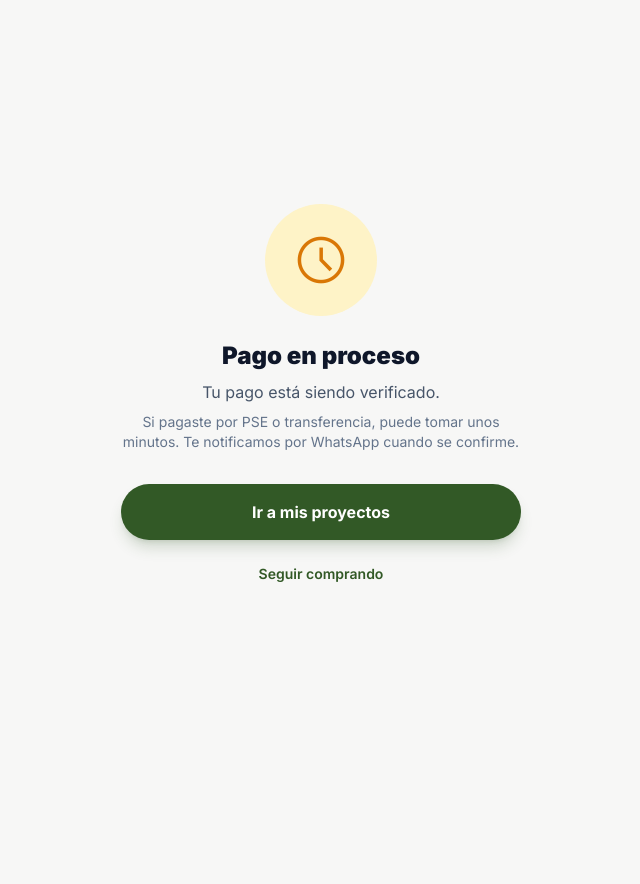
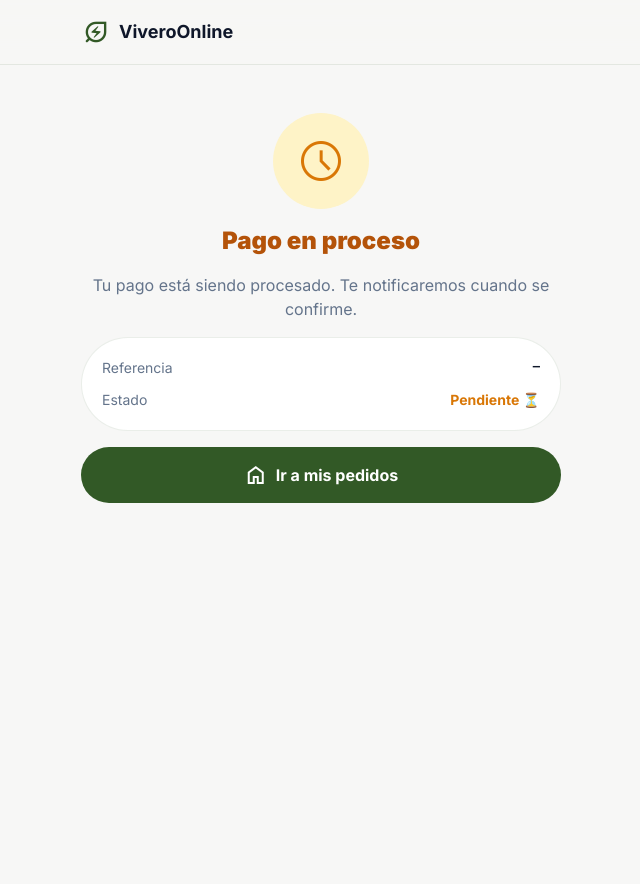
Before and after one commit to viveroonlinecomco-code/vivero-online, a FastAPI app: page /pagos/resultado in a window 1280 px wide. Shown: the whole page, without its empty margins (319-959 px from the left). Before the commit the page ends 582 px from the top, so only its background shows below. Run offline with FastAPI, Linux system fonts and the light colour scheme; parts of the project's set-up code (start-up, migrations or seed data) failed here and were passed over; some libraries are stand-ins or nearby versions.

Commit message:
Update pagos_resultado.html

```diff
--- a/app/templates/pagos_resultado.html
+++ b/app/templates/pagos_resultado.html
@@ -17,231 +17,226 @@ tailwind.config = {
     }},
 }
 </script>
-<style>
-body { min-height: 100dvh; font-family: 'Inter', sans-serif; }
-@keyframes check-in { 0% { transform: scale(0) rotate(-15deg); opacity:0; } 80% { transform: scale(1.1); } 100% { transform: scale(1) rotate(0); opacity:1; } }
-@keyframes fade-up { from { opacity:0; transform:translateY(12px); } to { opacity:1; transform:translateY(0); } }
-.anim-check { animation: check-in .5s cubic-bezier(.34,1.56,.64,1) both; }
-.anim-up { animation: fade-up .4s ease both; }
-.anim-up-d1 { animation: fade-up .4s .1s ease both; }
-.anim-up-d2 { animation: fade-up .4s .2s ease both; }
-.anim-up-d3 { animation: fade-up .4s .35s ease both; }
-</style>
+<style>body { min-height: max(884px, 100dvh); font-family: 'Inter', sans-serif; }</style>
 </head>
 <body class="bg-background-light dark:bg-background-dark text-slate-900 dark:text-slate-100">
 
-<div class="flex flex-col min-h-dvh max-w-md mx-auto px-6 items-center justify-center py-12">
+<header class="sticky top-0 z-50 bg-background-light/80 dark:bg-background-dark/80 backdrop-blur-md border-b border-primary/10">
+    <div class="max-w-lg mx-auto px-4 h-16 flex items-center gap-2">
+        <span class="material-symbols-outlined text-primary text-3xl">energy_savings_leaf</span>
+        <h2 class="text-lg font-bold">ViveroOnline</h2>
+    </div>
+</header>
 
-    <!-- CARGANDO -->
-    <div id="estado-loading" class="text-center">
-        <div class="w-24 h-24 rounded-full bg-primary/10 flex items-center justify-center mb-6 mx-auto">
+<main class="max-w-lg mx-auto px-4 py-12 flex flex-col items-center gap-6 text-center">
+
+    <!-- Estado: procesando -->
+    <div id="state-processing" class="flex flex-col items-center gap-4">
+        <div class="w-24 h-24 rounded-full bg-primary/10 flex items-center justify-center">
             <span class="material-symbols-outlined text-primary text-5xl animate-spin">progress_activity</span>
         </div>
-        <h1 class="text-2xl font-bold mb-2">Verificando tu pago...</h1>
-        <p class="text-slate-500 text-sm">Esto puede tomar unos segundos.</p>
-        <div class="flex justify-center gap-1 mt-6">
-            <div class="w-2 h-2 rounded-full bg-primary/40 animate-bounce" style="animation-delay:0s"></div>
-            <div class="w-2 h-2 rounded-full bg-primary/40 animate-bounce" style="animation-delay:.15s"></div>
-            <div class="w-2 h-2 rounded-full bg-primary/40 animate-bounce" style="animation-delay:.3s"></div>
+        <h1 class="text-2xl font-black">Verificando tu pago...</h1>
+        <p class="text-slate-500">Estamos confirmando la transacción con ePayco. Esto puede tomar unos segundos.</p>
+    </div>
+
+    <!-- Estado: aprobado -->
+    <div id="state-aprobado" class="hidden flex flex-col items-center gap-4 w-full">
+        <div class="w-24 h-24 rounded-full bg-emerald-100 dark:bg-emerald-900/30 flex items-center justify-center">
+            <span class="material-symbols-outlined text-emerald-600 text-5xl">check_circle</span>
+        </div>
+        <h1 class="text-2xl font-black text-emerald-700 dark:text-emerald-400">¡Pago confirmado!</h1>
+        <p class="text-slate-500">Tu pedido está confirmado. El vivero recibirá una notificación y coordinará la entrega.</p>
+
+        <div class="w-full bg-white dark:bg-slate-800 rounded-xl border border-primary/10 p-5 space-y-3 text-left">
+            <p class="text-xs font-bold text-slate-500 uppercase tracking-wider">Detalle del pago</p>
+            <div class="flex justify-between text-sm">
+                <span class="text-slate-500">Referencia</span>
+                <span id="ref-aprobado" class="font-mono font-semibold text-xs">—</span>
+            </div>
+            <div class="flex justify-between text-sm">
+                <span class="text-slate-500">Monto</span>
+                <span id="monto-aprobado" class="font-bold text-primary">—</span>
+            </div>
+            <div class="flex justify-between text-sm">
+                <span class="text-slate-500">Estado</span>
+                <span class="font-bold text-emerald-600">Aprobado ✓</span>
             </div>
         </div>
 
-    <!-- APROBADO -->
-    <div id="estado-aprobado" class="hidden text-center w-full">
-        <div class="w-28 h-28 rounded-full bg-emerald-100 dark:bg-emerald-900/30 flex items-center justify-center mb-6 mx-auto anim-check">
-            <span class="material-symbols-outlined text-emerald-600 dark:text-emerald-400" style="font-size:3.5rem;">check_circle</span>
+        <div class="bg-primary/5 border border-primary/10 rounded-xl px-4 py-3 w-full text-left">
+            <p class="text-xs text-primary font-semibold flex items-start gap-2">
+                <span class="material-symbols-outlined text-sm mt-0.5">local_shipping</span>
+                El vivero fue notificado y coordinará la entrega según los datos que ingresaste. Recibirás un mensaje de WhatsApp cuando lo despachen.
+            </p>
         </div>
-        <h1 class="text-3xl font-black mb-2 anim-up">¡Pago aprobado! 🎉</h1>
-        <p class="text-slate-600 dark:text-slate-400 mb-8 anim-up-d1">Tu transacción se confirmó correctamente.</p>
 
-        <!-- Detalle del pago -->
-        <div class="bg-white dark:bg-slate-800 rounded-xl border border-emerald-200 dark:border-emerald-800 p-5 text-left mb-6 w-full anim-up-d1">
-            <p class="text-xs font-bold text-slate-500 uppercase tracking-wider mb-3">Detalle del pago</p>
-            <div class="space-y-2">
+        <a href="/comprador"
+            class="w-full bg-primary text-white font-bold py-4 rounded-full flex items-center justify-center gap-2 hover:bg-primary/90 transition">
+            <span class="material-symbols-outlined">home</span>
+            Ir a mis pedidos
+        </a>
+    </div>
+
+    <!-- Estado: pendiente -->
+    <div id="state-pendiente" class="hidden flex flex-col items-center gap-4 w-full">
+        <div class="w-24 h-24 rounded-full bg-amber-100 dark:bg-amber-900/30 flex items-center justify-center">
+            <span class="material-symbols-outlined text-amber-600 text-5xl">schedule</span>
+        </div>
+        <h1 class="text-2xl font-black text-amber-700 dark:text-amber-400">Pago en proceso</h1>
+        <p class="text-slate-500">Tu pago está siendo procesado. Te notificaremos cuando se confirme.</p>
+
+        <div class="w-full bg-white dark:bg-slate-800 rounded-xl border border-primary/10 p-5 space-y-3 text-left">
             <div class="flex justify-between text-sm">
-                    <span class="text-slate-500">Monto</span>
-                    <span class="font-bold" id="monto-aprobado"></span>
+                <span class="text-slate-500">Referencia</span>
+                <span id="ref-pendiente" class="font-mono font-semibold text-xs">—</span>
             </div>
             <div class="flex justify-between text-sm">
-                    <span class="text-slate-500">Referencia</span>
-                    <span class="font-mono text-xs font-medium" id="ref-aprobado"></span>
-                </div>
-                <div class="flex justify-between text-sm">
-                    <span class="text-slate-500">Método</span>
-                    <span class="font-medium" id="metodo-aprobado">ePayco</span>
-                </div>
-                <div class="flex justify-between text-sm">
-                    <span class="text-slate-500">Fecha</span>
-                    <span class="font-medium" id="fecha-aprobado"></span>
-                </div>
+                <span class="text-slate-500">Estado</span>
+                <span class="font-bold text-amber-600">Pendiente ⏳</span>
             </div>
         </div>
 
-        <!-- Próximos pasos -->
-        <div class="bg-primary/5 dark:bg-primary/10 rounded-xl p-4 text-left mb-6 w-full anim-up-d2">
-            <p class="text-xs font-bold text-primary uppercase tracking-wider mb-3 flex items-center gap-1">
-                <span class="material-symbols-outlined text-sm">checklist</span>
-                ¿Qué pasa ahora?
-            </p>
-            <div class="space-y-2">
-                <div class="flex items-start gap-2 text-sm text-slate-700 dark:text-slate-300">
-                    <span class="material-symbols-outlined text-emerald-500 text-base mt-0.5">notifications</span>
-                    <span>El vivero recibirá una notificación por WhatsApp con tu pedido.</span>
+        <a href="/comprador"
+            class="w-full bg-primary text-white font-bold py-4 rounded-full flex items-center justify-center gap-2 hover:bg-primary/90 transition">
+            <span class="material-symbols-outlined">home</span>
+            Ir a mis pedidos
+        </a>
     </div>
-                <div class="flex items-start gap-2 text-sm text-slate-700 dark:text-slate-300">
-                    <span class="material-symbols-outlined text-emerald-500 text-base mt-0.5">local_shipping</span>
-                    <span>El viverista coordinará la entrega directamente con vos.</span>
+
+    <!-- Estado: rechazado -->
+    <div id="state-rechazado" class="hidden flex flex-col items-center gap-4 w-full">
+        <div class="w-24 h-24 rounded-full bg-red-100 dark:bg-red-900/30 flex items-center justify-center">
+            <span class="material-symbols-outlined text-red-500 text-5xl">cancel</span>
         </div>
-                <div class="flex items-start gap-2 text-sm text-slate-700 dark:text-slate-300">
-                    <span class="material-symbols-outlined text-emerald-500 text-base mt-0.5">check_circle</span>
-                    <span>Podés ver el estado del pedido en tu dashboard.</span>
+        <h1 class="text-2xl font-black text-red-600 dark:text-red-400">Pago rechazado</h1>
+        <p class="text-slate-500">Tu pago no pudo procesarse. El pedido sigue pendiente y podés intentar de nuevo.</p>
+
+        <div class="w-full bg-white dark:bg-slate-800 rounded-xl border border-red-200 p-5 space-y-3 text-left">
+            <div class="flex justify-between text-sm">
+                <span class="text-slate-500">Referencia</span>
+                <span id="ref-rechazado" class="font-mono font-semibold text-xs">—</span>
             </div>
+            <div class="flex justify-between text-sm">
+                <span class="text-slate-500">Estado</span>
+                <span class="font-bold text-red-600">Rechazado ✗</span>
             </div>
         </div>
 
-        <a href="/comprador" class="block w-full bg-primary hover:bg-primary/90 text-white font-bold py-4 rounded-full text-center transition active:scale-95 shadow-lg shadow-primary/20 anim-up-d3">
-            Ir a mis proyectos
-        </a>
-        <a href="/marketplace" class="block w-full text-primary font-semibold py-3 text-center text-sm mt-2 hover:underline anim-up-d3">
-            Seguir comprando
+        <div class="bg-amber-50 dark:bg-amber-900/20 border border-amber-200 rounded-xl px-4 py-3 w-full text-left">
+            <p class="text-xs text-amber-700 dark:text-amber-300 font-semibold">
+                💳 Tarjeta de prueba: <span class="font-mono">4575623182290326</span> · CVV: 123 · Vence: 12/27
+            </p>
+        </div>
+
+        <button id="btn-reintentar"
+            class="w-full bg-primary text-white font-bold py-4 rounded-full flex items-center justify-center gap-2 hover:bg-primary/90 transition">
+            <span class="material-symbols-outlined">refresh</span>
+            Intentar de nuevo
+        </button>
+        <a href="/comprador" class="text-sm text-slate-500 hover:text-primary transition">
+            Volver a mis pedidos
         </a>
     </div>
 
-    <!-- PENDIENTE (PSE / transferencia) -->
-    <div id="estado-pendiente" class="hidden text-center w-full">
-        <div class="w-28 h-28 rounded-full bg-amber-100 dark:bg-amber-900/30 flex items-center justify-center mb-6 mx-auto">
-            <span class="material-symbols-outlined text-amber-600 dark:text-amber-400" style="font-size:3.5rem;">schedule</span>
-        </div>
-        <h1 class="text-2xl font-black mb-2">Pago en proceso</h1>
-        <p class="text-slate-600 dark:text-slate-400 mb-2">Tu pago está siendo verificado.</p>
-        <p class="text-slate-500 text-sm mb-8">Si pagaste por PSE o transferencia, puede tomar unos minutos. Te notificamos por WhatsApp cuando se confirme.</p>
-        <a href="/comprador" class="block w-full bg-primary hover:bg-primary/90 text-white font-bold py-4 rounded-full text-center transition mb-3 shadow-lg shadow-primary/20">
-            Ir a mis proyectos
-        </a>
-        <a href="/marketplace" class="block w-full text-primary font-semibold py-3 text-center text-sm hover:underline">
-            Seguir comprando
-        </a>
-    </div>
-
-    <!-- RECHAZADO -->
-    <div id="estado-rechazado" class="hidden text-center w-full">
-        <div class="w-28 h-28 rounded-full bg-red-100 dark:bg-red-900/30 flex items-center justify-center mb-6 mx-auto">
-            <span class="material-symbols-outlined text-red-500 dark:text-red-400" style="font-size:3.5rem;">cancel</span>
-        </div>
-        <h1 class="text-2xl font-black mb-2">Pago rechazado</h1>
-        <p class="text-slate-600 dark:text-slate-400 mb-2" id="motivo-rechazo">No pudimos procesar tu pago.</p>
-        <p class="text-slate-500 text-sm mb-8">Podés intentar con otro método de pago. Tu pedido sigue aprobado.</p>
-
-        <div class="bg-amber-50 dark:bg-amber-900/20 border border-amber-200 rounded-xl px-4 py-3 mb-6 text-left">
-            <p class="text-xs font-bold text-amber-800 dark:text-amber-200">💳 Tarjeta de prueba sandbox</p>
-            <p class="text-xs text-amber-700 dark:text-amber-300 mt-1">Visa: <span class="font-mono font-bold">4575623182290326</span> · CVV: 123 · Vence: 12/27</p>
-        </div>
-
-        <button id="btn-reintentar" onclick="history.back()"
-            class="block w-full bg-primary hover:bg-primary/90 text-white font-bold py-4 rounded-full text-center transition mb-3 shadow-lg shadow-primary/20">
-            Intentar de nuevo
-        </button>
-        <a href="/comprador" class="block w-full text-slate-500 font-semibold py-3 text-center text-sm hover:underline">
-            Volver a mis proyectos
-        </a>
-    </div>
-
-</div>
+</main>
 
 <script src="/static/js/vivero.js"></script>
 <script>
-(async function() {
-    const params = new URLSearchParams(window.location.search);
+(async function () {
+    // Leer parámetros que envía ePayco en la URL
+    const params  = new URLSearchParams(window.location.search);
+    const ref     = params.get('ref_payco') || params.get('x_ref_payco') || '';
+    const respuesta = (params.get('x_response') || params.get('response') || '').toLowerCase();
+    const monto   = params.get('x_amount') || params.get('amount') || '';
+    const pagoId  = localStorage.getItem('vivero_pago_id') || '';
 
-    // Params que envía ePayco en el response_url
-    const xResponse    = params.get('x_response') || params.get('x_respuesta') || '';
-    const xAmount      = params.get('x_amount') || params.get('x_monto') || '0';
-    const xFactura     = params.get('x_id_factura') || params.get('x_id_invoice') || '';
-    const xRefPayco    = params.get('x_ref_payco') || '';
-    const xReason      = params.get('x_response_reason_text') || params.get('x_motivo') || '';
-    const xTxId        = params.get('x_transaction_id') || '';
-
-    const pagoId = localStorage.getItem('vivero_pago_id');
-
-    function show(stateId) {
-        ['estado-loading','estado-aprobado','estado-pendiente','estado-rechazado'].forEach(id => {
-            document.getElementById(id).classList.add('hidden');
-        });
-        document.getElementById(stateId).classList.remove('hidden');
+    function showState(id) {
+        ['state-processing','state-aprobado','state-pendiente','state-rechazado']
+            .forEach(s => document.getElementById(s).classList.add('hidden'));
+        document.getElementById(id).classList.remove('hidden');
     }
 
-    function fmt(v) { return '$' + Math.round(parseFloat(v) || 0).toLocaleString('es-CO'); }
-
-    function mostrarAprobado(monto, ref) {
-        document.getElementById('monto-aprobado').textContent = fmt(monto);
-        document.getElementById('ref-aprobado').textContent = ref || xRefPayco || '—';
-        document.getElementById('fecha-aprobado').textContent = new Date().toLocaleDateString('es-CO', { day:'2-digit', month:'short', year:'numeric', hour:'2-digit', minute:'2-digit' });
-        localStorage.removeItem('vivero_pago_id');
-        show('estado-aprobado');
+    function fmt(v) {
+        return '$' + Math.round(parseFloat(v) || 0).toLocaleString('es-CO') + ' COP';
     }
 
-    function mostrarRechazado(motivo) {
-        document.getElementById('motivo-rechazo').textContent = motivo || 'No pudimos procesar tu pago.';
-        show('estado-rechazado');
-    }
-
-    // ── 1. Si ePayco devolvió x_response directamente en la URL ──
-    const estado = xResponse.toLowerCase();
-    if (estado === 'aceptada' || estado === 'accepted') {
-        mostrarAprobado(xAmount, xFactura);
+    // Si ePayco envió la respuesta directamente en la URL
+    if (respuesta) {
+        if (['aceptada','aprobada','accepted','approved'].includes(respuesta)) {
+            document.getElementById('ref-aprobado').textContent = ref || '—';
+            document.getElementById('monto-aprobado').textContent = monto ? fmt(monto) : '—';
+            showState('state-aprobado');
+            localStorage.removeItem('vivero_pago_id');
             return;
         }
-    if (estado === 'rechazada' || estado === 'declined' || estado === 'fallida' || estado === 'failed') {
-        mostrarRechazado(xReason);
+        if (['rechazada','rechazado','rejected','failed','declined'].includes(respuesta)) {
+            document.getElementById('ref-rechazado').textContent = ref || '—';
+            showState('state-rechazado');
+            return;
+        }
+        // pendiente
+        document.getElementById('ref-pendiente').textContent = ref || '—';
+        showState('state-pendiente');
         return;
     }
 
-    // ── 2. Sin params de ePayco → polling al backend por pago_id ──
-    if (!pagoId && !xFactura && !xRefPayco) {
-        show('estado-pendiente');
+    // Sin respuesta en URL → consultar el estado al backend con polling
+    if (!pagoId) {
+        showState('state-pendiente');
         return;
     }
 
-    // ── 3. Polling al backend (máx 16s, cada 2s) ──
     let intentos = 0;
-    const maxIntentos = 8;
+    const MAX_INTENTOS = 8;
+    const INTERVALO_MS = 2500;
 
-    const poll = setInterval(async () => {
-        intentos++;
+    async function consultarEstado() {
         try {
-            // Intentar por pago_id si está disponible
-            if (pagoId) {
-                const me = await VO.me().catch(() => null);
-                if (!me) { clearInterval(poll); show('estado-pendiente'); return; }
+            const data = await VO.api(`/api/pagos/estado/${pagoId}`);
+            const estado = (data.pago?.estado_pago || '').toLowerCase();
 
-                const data = await VO.api(`/api/pagos/estado/${pagoId}`).catch(() => null);
-                if (data && data.pago) {
-                    const est = (data.pago.estado_pago || '').toLowerCase();
-                    if (est === 'aprobado') {
-                        clearInterval(poll);
-                        mostrarAprobado(data.pago.monto_total, data.pago.referencia_externa);
+            if (['aprobado','aprobada','approved'].includes(estado)) {
+                document.getElementById('ref-aprobado').textContent =
+                    data.pago?.referencia_externa || ref || '—';
+                document.getElementById('monto-aprobado').textContent =
+                    data.pago?.monto_total ? fmt(data.pago.monto_total) : '—';
+                showState('state-aprobado');
+                localStorage.removeItem('vivero_pago_id');
                 return;
             }
-                    if (est === 'rechazado' || est === 'fallido') {
-                        clearInterval(poll);
-                        mostrarRechazado(xReason);
+
+            if (['rechazado','rechazada','rejected','failed'].includes(estado)) {
+                document.getElementById('ref-rechazado').textContent =
+                    data.pago?.referencia_externa || ref || '—';
+                showState('state-rechazado');
                 return;
+            }
+
+            // Sigue pendiente
+            intentos++;
+            if (intentos < MAX_INTENTOS) {
+                setTimeout(consultarEstado, INTERVALO_MS);
+            } else {
+                document.getElementById('ref-pendiente').textContent =
+                    data.pago?.referencia_externa || ref || '—';
+                showState('state-pendiente');
+            }
+        } catch {
+            intentos++;
+            if (intentos < MAX_INTENTOS) {
+                setTimeout(consultarEstado, INTERVALO_MS);
+            } else {
+                showState('state-pendiente');
             }
         }
     }
 
-            // Timeout: mostrar pendiente
-            if (intentos >= maxIntentos) {
-                clearInterval(poll);
-                show('estado-pendiente');
-            }
-        } catch (e) {
-            if (intentos >= maxIntentos) {
-                clearInterval(poll);
-                show('estado-pendiente');
-            }
-        }
-    }, 2000);
+    consultarEstado();
+
+    // Botón reintentar → volver al checkout
+    document.getElementById('btn-reintentar')?.addEventListener('click', () => {
+        window.history.back();
+    });
 
 })();
 </script>
```
Lines whose indentation alone changed are shown as unchanged.
